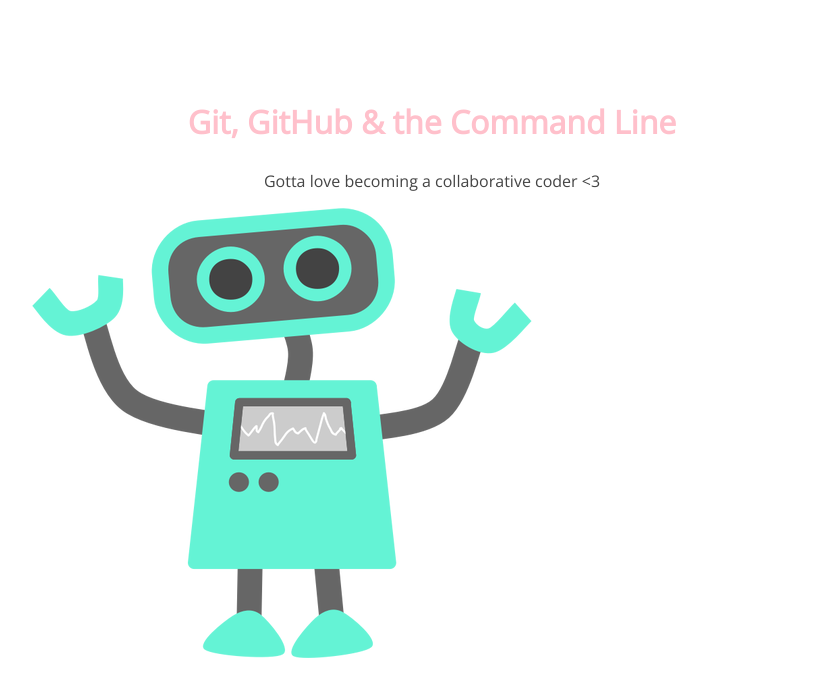
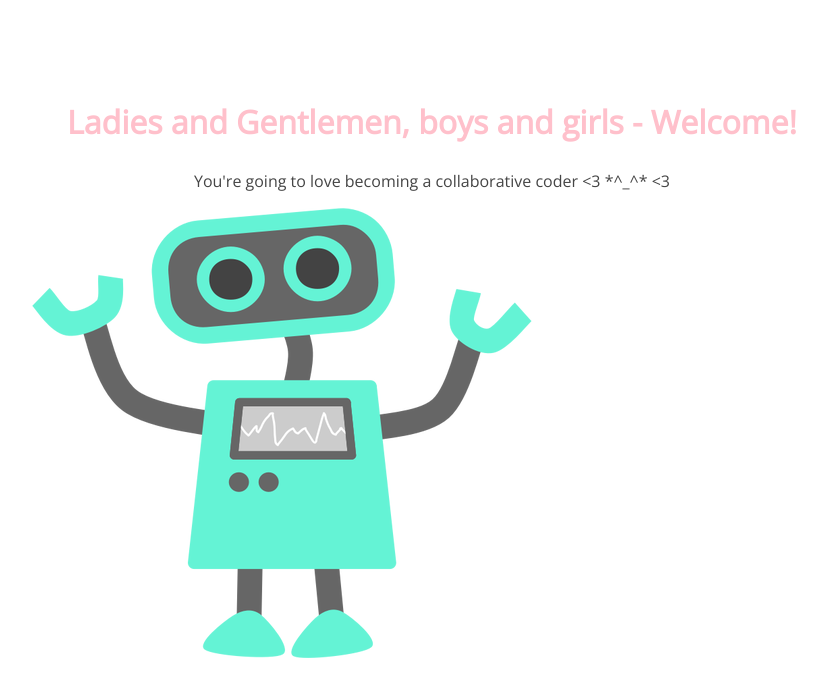
Before and after one commit to nmunoz0923/105-project, a plain HTML site: page index.html in a window 1280 px wide. Shown: the whole page, without its empty margins (208-1035 px from the left). Drawn offline with nearby package versions, Linux system fonts and the light colour scheme.

Commit message:
changes to h1 and p tags

```diff
--- a/index.html
+++ b/index.html
@@ -8,8 +8,8 @@
 </head>
 <body>
 	<section>
-		<h1>Git, GitHub & the Command Line</h1>
-		<p>Gotta love becoming a collaborative coder <3</p>
+		<h1>Ladies and Gentlemen, boys and girls - Welcome!</h1>
+		<p>You're going to love becoming a collaborative coder <3 *^_^* <3</p>
 		<img src="img/happy-blue-robot.png">
 	</section>
 </body>
```
